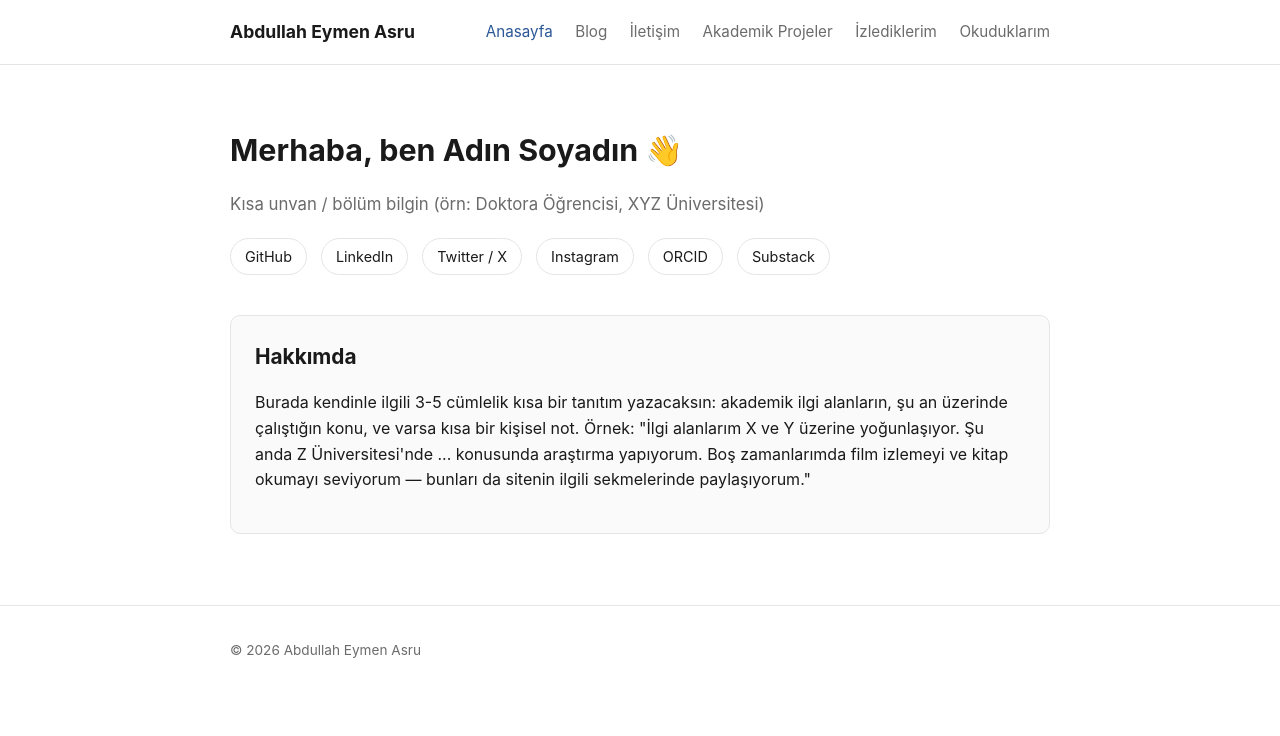
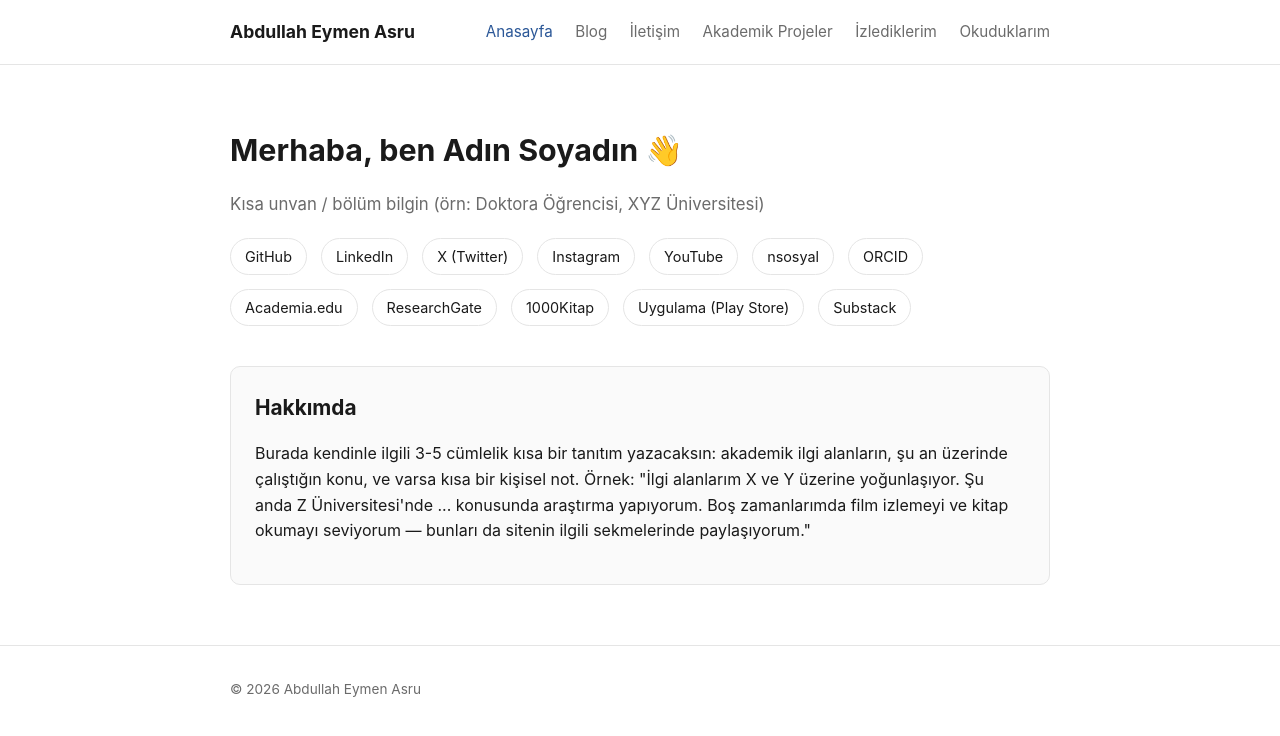
Before and after one commit to abdullah-eymen-asru/abdullah-eymen-asru.github.io, a Jekyll site: the page built from index.md, in a window 1280 px wide. Shown: the top 736 px of the page. Built offline with Jekyll 4.4.1, drawn with Linux system fonts in a browser that asks for light colours.

Commit message:
Refactor social links to use dynamic labels

```diff
--- a/index.md
+++ b/index.md
@@ -8,12 +8,16 @@ title: Anasayfa
   <p class="subtitle">Kısa unvan / bölüm bilgin (örn: Doktora Öğrencisi, XYZ Üniversitesi)</p>
 
   <div class="social-links">
-    {% if site.social.github %}<a href="{{ site.social.github }}" target="_blank">GitHub</a>{% endif %}
-    {% if site.social.linkedin %}<a href="{{ site.social.linkedin }}" target="_blank">LinkedIn</a>{% endif %}
-    {% if site.social.twitter %}<a href="{{ site.social.twitter }}" target="_blank">Twitter / X</a>{% endif %}
-    {% if site.social.instagram and site.social.instagram != "" %}<a href="{{ site.social.instagram }}" target="_blank">Instagram</a>{% endif %}
-    {% if site.social.orcid and site.social.orcid != "" %}<a href="{{ site.social.orcid }}" target="_blank">ORCID</a>{% endif %}
-    {% if site.social.googlescholar and site.social.googlescholar != "" %}<a href="{{ site.social.googlescholar }}" target="_blank">Google Scholar</a>{% endif %}
+    {% assign labels = "github:GitHub|linkedin:LinkedIn|twitter:X (Twitter)|instagram:Instagram|youtube:YouTube|nsosyal:nsosyal|orcid:ORCID|academia:Academia.edu|researchgate:ResearchGate|kitap1000:1000Kitap|playstore:Uygulama (Play Store)" | split: "|" %}
+    {% for pair in labels %}
+      {% assign parts = pair | split: ":" %}
+      {% assign key = parts[0] %}
+      {% assign label = parts[1] %}
+      {% assign link = site.social[key] %}
+      {% if link and link != "" %}
+        <a href="{{ link }}" target="_blank">{{ label }}</a>
+      {% endif %}
+    {% endfor %}
     <a href="{{ site.substack_url }}" target="_blank">Substack</a>
   </div>
 </div>
```
